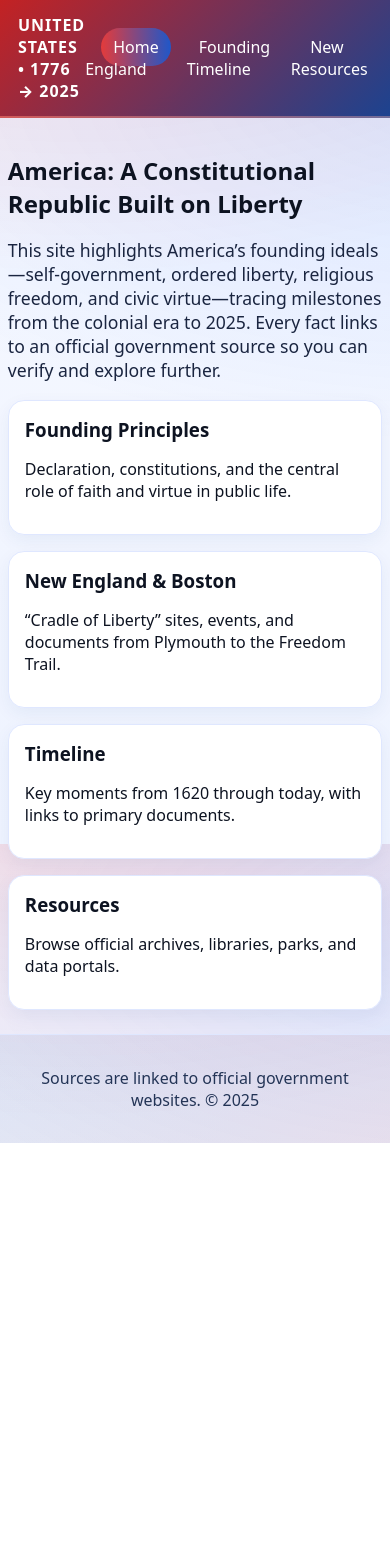
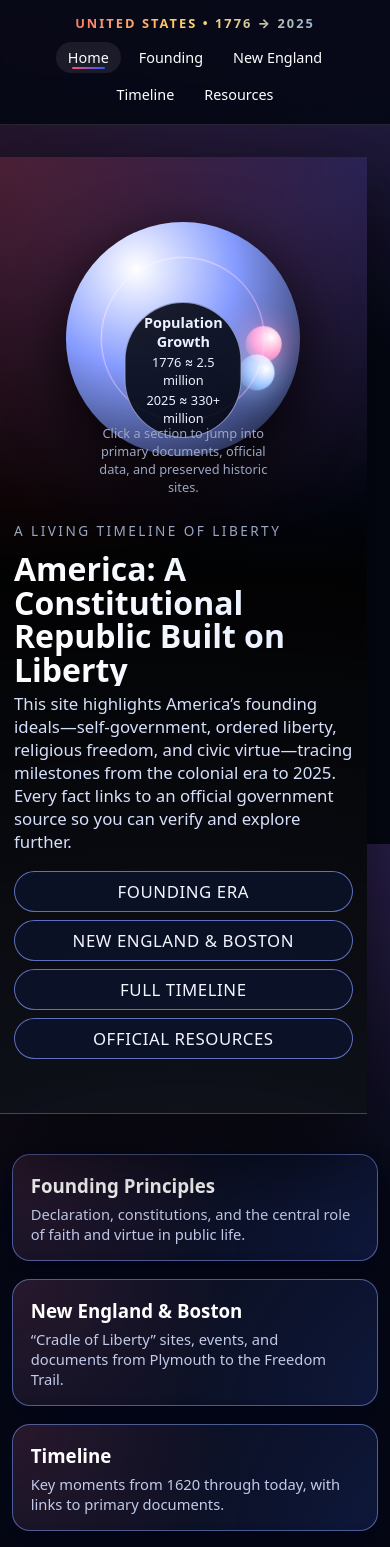
Before and after one commit to jessicacousins/usa_website, a React (Vite) app: page / in a window 390 px wide. Shown: the top 1547 px of the page. Before the commit the page ends 1143 px from the top, so only its background shows below. Built offline with nearby package versions, Linux system fonts and the light colour scheme.

Commit message:
updated styles

```diff
--- a/src/index.css
+++ b/src/index.css
@@ -1,20 +1,20 @@
 :root {
-  --red: #c21818;
-  --blue: #143c8b;
+  --red: #ff5166;
+  --blue: #2b57ff;
   --white: #ffffff;
-  --ink: #0d1321;
-  --muted: #6b7a90;
+  --ink: #070b15;
+  --muted: #9ca6c3;
   --bg: radial-gradient(
-      1200px 600px at 20% -10%,
-      rgba(255, 0, 0, 0.12),
+      1400px 700px at 10% -10%,
+      rgba(255, 81, 102, 0.22),
+      transparent 65%
+    ),
+    radial-gradient(
+      1200px 600px at 110% 0%,
+      rgba(43, 87, 255, 0.24),
       transparent 60%
     ),
-    radial-gradient(
-      1200px 600px at 120% 10%,
-      rgba(0, 87, 255, 0.12),
-      transparent 60%
-    ),
-    linear-gradient(180deg, #f7f9ff, #eef3ff);
+    linear-gradient(180deg, #050814, #050814 40%, #050814);
 }
 
 * {
@@ -30,70 +30,114 @@ body {
   font-family: system-ui, -apple-system, Segoe UI, Roboto, Inter, Arial,
     sans-serif;
   background: var(--bg);
-  color: var(--ink);
+  color: var(--white);
 }
+
+/* LAYOUT SHELL */
 
 .site {
   min-height: 100%;
   display: flex;
   flex-direction: column;
 }
+
 .container {
-  width: min(1100px, 96%);
+  width: min(1200px, 94%);
   margin-inline: auto;
-  padding: 24px 0;
+  padding: 32px 0 40px;
   flex: 1;
 }
+
+/* NAVBAR */
 
 .navWrap {
   position: sticky;
   top: 0;
-  z-index: 10;
+  z-index: 12;
   display: flex;
   align-items: center;
   justify-content: space-between;
-  padding: 14px 18px;
-  background: linear-gradient(
-    135deg,
-    rgba(193, 26, 26, 0.96),
-    rgba(20, 60, 139, 0.96)
-  );
+  padding: 14px 20px;
+  background: rgba(5, 8, 20, 0.92);
   color: var(--white);
-  backdrop-filter: saturate(140%) blur(8px);
-  border-bottom: 2px solid rgba(255, 255, 255, 0.25);
+  backdrop-filter: blur(18px) saturate(140%);
+  border-bottom: 1px solid rgba(255, 255, 255, 0.12);
 }
+
 .brand {
   font-weight: 800;
-  letter-spacing: 0.06em;
+  letter-spacing: 0.16em;
+  font-size: 0.8rem;
+  text-transform: uppercase;
+  background: linear-gradient(90deg, #ff5166, #ffd76c, #6ca5ff);
+  -webkit-background-clip: text;
+  background-clip: text;
+  color: transparent;
 }
+
+.nav {
+  display: flex;
+  align-items: center;
+  gap: 6px;
+}
+
 .nav a {
   color: var(--white);
   text-decoration: none;
-  margin-left: 16px;
-  padding: 8px 12px;
+  padding: 6px 12px;
   border-radius: 999px;
-  transition: transform 0.15s ease, background 0.15s ease;
+  font-size: 0.9rem;
+  position: relative;
+  transition: background 0.18s ease, transform 0.18s ease, color 0.18s ease;
 }
+
+.nav a::after {
+  content: "";
+  position: absolute;
+  left: 16px;
+  right: 16px;
+  bottom: 4px;
+  height: 2px;
+  border-radius: 999px;
+  background: linear-gradient(90deg, #ff5166, #2b57ff);
+  opacity: 0;
+  transform: scaleX(0.6);
+  transform-origin: center;
+  transition: opacity 0.2s ease, transform 0.2s ease;
+}
+
 .nav a:hover {
-  background: rgba(255, 255, 255, 0.18);
+  background: rgba(255, 255, 255, 0.06);
   transform: translateY(-1px);
 }
+
 .nav a.active {
-  background: linear-gradient(90deg, #e43b3b, #1f57c9);
+  background: rgba(255, 255, 255, 0.08);
+  color: #f9fbff;
+}
+
+.nav a.active::after {
+  opacity: 1;
+  transform: scaleX(1);
+}
+
+/* PAGES */
+
+.page {
+  animation: fade 0.35s ease both;
 }
 
 .page h1,
 .page h2 {
   margin: 12px 0 6px;
 }
+
 .page .lead {
-  font-size: 1.1rem;
-  color: #1a2540;
+  font-size: 1.05rem;
+  color: #d6def5;
   max-width: 80ch;
 }
-.page {
-  animation: fade 0.35s ease both;
-}
+
 @keyframes fade {
   from {
     opacity: 0;
@@ -105,32 +149,287 @@ body {
   }
 }
 
+/* HERO (HOME) */
+
+.homePage {
+  padding-top: 8px;
+}
+
+/* full-bleed hero that breaks out of the centered container */
+.heroShell {
+  position: relative;
+  left: 50%;
+  right: 50%;
+  margin-left: -50vw;
+  margin-right: -50vw;
+  width: 100vw;
+  max-width: 100%;
+  padding: 68px min(7vw, 72px);
+  box-sizing: border-box;
+
+  display: grid;
+  grid-template-columns: minmax(0, 1.6fr) minmax(0, 1.2fr);
+  gap: 40px;
+  align-items: center;
+
+  background: radial-gradient(
+      900px 600px at 0% 0%,
+      rgba(255, 81, 102, 0.28),
+      transparent 70%
+    ),
+    radial-gradient(
+      900px 600px at 100% 0%,
+      rgba(43, 87, 255, 0.32),
+      transparent 70%
+    ),
+    radial-gradient(
+      1200px 800px at 50% 120%,
+      rgba(255, 255, 255, 0.06),
+      rgba(0, 0, 0, 0.98)
+    ),
+    #050814;
+  border-bottom: 1px solid rgba(255, 255, 255, 0.12);
+  box-shadow: 0 34px 80px rgba(0, 0, 0, 0.7);
+  overflow: hidden;
+  isolation: isolate;
+}
+
+.heroLeft {
+  max-width: 640px;
+  position: relative;
+  z-index: 1;
+}
+
+.heroKicker {
+  font-size: 0.85rem;
+  text-transform: uppercase;
+  letter-spacing: 0.18em;
+  color: var(--muted);
+  margin: 0 0 10px;
+}
+
+.heroTitle {
+  font-size: clamp(2rem, 3vw + 0.7rem, 3.4rem);
+  line-height: 1.05;
+  margin: 0 0 14px;
+  background: linear-gradient(90deg, #ffffff, #e4edff);
+  -webkit-background-clip: text;
+  background-clip: text;
+  color: transparent;
+}
+
+.heroLead {
+  font-size: 1.05rem;
+  max-width: 48rem;
+  color: #d7e0fb;
+  margin: 0 0 18px;
+}
+
+.heroPills {
+  display: flex;
+  flex-wrap: wrap;
+  gap: 10px;
+  margin-top: 8px;
+}
+
+.heroPill {
+  display: inline-flex;
+  align-items: center;
+  gap: 8px;
+  padding: 8px 14px;
+  border-radius: 999px;
+  background: rgba(12, 18, 40, 0.9);
+  border: 1px solid rgba(132, 154, 255, 0.7);
+  color: #f4f6ff;
+  text-decoration: none;
+  font-size: 0.9rem;
+  letter-spacing: 0.04em;
+  text-transform: uppercase;
+  transition: transform 0.18s ease, box-shadow 0.18s ease, background 0.18s ease,
+    border-color 0.18s ease;
+}
+
+.heroPill span {
+  font-size: 1.05rem;
+}
+
+.heroPill:hover {
+  transform: translateY(-2px);
+  background: radial-gradient(
+      circle at 0% 0%,
+      rgba(255, 81, 102, 0.45),
+      transparent 55%
+    ),
+    radial-gradient(
+      circle at 100% 100%,
+      rgba(43, 87, 255, 0.5),
+      transparent 55%
+    );
+  border-color: #ffffff;
+  box-shadow: 0 16px 40px rgba(19, 36, 94, 0.65);
+}
+
+/* hero visual side */
+
+.heroRight {
+  position: relative;
+  min-height: 260px;
+  display: flex;
+  align-items: center;
+  justify-content: center;
+}
+
+.heroGlobe {
+  position: relative;
+  width: min(320px, 60vw);
+  aspect-ratio: 1 / 1;
+  border-radius: 999px;
+  background: radial-gradient(circle at 30% 20%, #ffffff, #859bff 40%, #050814);
+  box-shadow: 0 18px 60px rgba(0, 0, 0, 0.85);
+  overflow: hidden;
+}
+
+.heroRing {
+  position: absolute;
+  inset: 15%;
+  border-radius: 999px;
+  border: 1px solid rgba(255, 255, 255, 0.3);
+  mix-blend-mode: screen;
+  animation: orbit 18s linear infinite;
+}
+
+.heroRing--red {
+  border-color: rgba(255, 81, 102, 0.7);
+  animation-duration: 22s;
+}
+
+.heroRing--blue {
+  border-color: rgba(43, 87, 255, 0.7);
+}
+
+.heroRing::before {
+  content: "";
+  position: absolute;
+  width: 36px;
+  height: 36px;
+  border-radius: 999px;
+  background: radial-gradient(circle at 30% 30%, #ffffff, #ff5166, #050814);
+  top: -18px;
+  left: 50%;
+  transform: translateX(-50%);
+  box-shadow: 0 0 32px rgba(255, 81, 102, 0.85);
+}
+
+.heroRing--blue::before {
+  background: radial-gradient(circle at 30% 30%, #ffffff, #6ca5ff, #050814);
+  box-shadow: 0 0 32px rgba(108, 165, 255, 0.9);
+}
+
+.heroBadge {
+  position: absolute;
+  bottom: 18px;
+  left: 50%;
+  transform: translateX(-50%);
+  padding: 10px 14px;
+  border-radius: 999px;
+  background: rgba(5, 8, 20, 0.9);
+  border: 1px solid rgba(188, 203, 255, 0.7);
+  display: flex;
+  flex-direction: column;
+  gap: 2px;
+  font-size: 0.8rem;
+  color: #edf1ff;
+  text-align: center;
+}
+
+.heroBadge strong {
+  font-size: 0.9rem;
+}
+
+.heroCaption {
+  position: absolute;
+  bottom: -32px;
+  left: 50%;
+  transform: translateX(-50%);
+  font-size: 0.8rem;
+  color: var(--muted);
+  text-align: center;
+  max-width: 260px;
+}
+
+@keyframes orbit {
+  from {
+    transform: rotate(0deg);
+  }
+  to {
+    transform: rotate(360deg);
+  }
+}
+
+/* HOME SECTIONS */
+
+.homeSections {
+  margin-top: 40px;
+}
+
 .cards {
   display: grid;
   grid-template-columns: repeat(auto-fit, minmax(220px, 1fr));
-  gap: 16px;
+  gap: 18px;
   margin-top: 18px;
 }
+
 .card {
   display: block;
-  padding: 16px;
-  border-radius: 16px;
+  padding: 18px 18px 16px;
+  border-radius: 18px;
   text-decoration: none;
   color: inherit;
-  background: #fff;
-  border: 1px solid #dfe7ff;
-  box-shadow: 0 6px 18px rgba(20, 60, 139, 0.06);
-  transition: transform 0.18s ease, box-shadow 0.18s ease,
-    border-color 0.18s ease;
+  background: radial-gradient(
+      circle at 0% 0%,
+      rgba(255, 81, 102, 0.12),
+      transparent 58%
+    ),
+    radial-gradient(
+      circle at 120% 120%,
+      rgba(43, 87, 255, 0.14),
+      transparent 60%
+    ),
+    #0b1024;
+  border: 1px solid rgba(140, 166, 255, 0.5);
+  box-shadow: 0 10px 30px rgba(1, 5, 25, 0.7);
+  transition: transform 0.2s ease, box-shadow 0.2s ease, border-color 0.2s ease,
+    background 0.2s ease;
 }
+
 .card h3 {
-  margin: 0 0 8px;
+  margin: 0 0 6px;
 }
+
+.card p {
+  margin: 0;
+  color: #c2caea;
+  font-size: 0.92rem;
+}
+
 .card:hover {
-  transform: translateY(-3px);
-  box-shadow: 0 10px 24px rgba(20, 60, 139, 0.12);
-  border-color: #b9c8ff;
+  transform: translateY(-4px) translateZ(0);
+  box-shadow: 0 18px 50px rgba(0, 0, 0, 0.9);
+  border-color: #ffffff;
+  background: radial-gradient(
+      circle at 0% 0%,
+      rgba(255, 81, 102, 0.24),
+      transparent 60%
+    ),
+    radial-gradient(
+      circle at 120% 120%,
+      rgba(43, 87, 255, 0.26),
+      transparent 60%
+    ),
+    #060a18;
 }
+
+/* FACT LISTS / GENERAL CONTENT */
 
 .facts {
   list-style: none;
@@ -139,58 +438,135 @@ body {
   display: grid;
   gap: 14px;
 }
+
 .fact {
   padding: 16px 18px;
-  background: #fff;
-  border: 1px solid #e0e8ff;
-  border-left: 6px solid var(--blue);
-  border-radius: 14px;
+  background: #070b18;
+  border: 1px solid rgba(144, 167, 255, 0.6);
+  border-left: 4px solid var(--blue);
+  border-radius: 16px;
+  box-shadow: 0 12px 28px rgba(0, 0, 0, 0.7);
 }
+
 .fact h4 {
   margin: 0 0 6px;
-  font-size: 1.05rem;
+  font-size: 1.02rem;
+  color: #f4f6ff;
 }
+
 .fact a {
   text-decoration: none;
-  color: var(--blue);
+  color: #9eb6ff;
 }
+
 .fact a:hover {
   text-decoration: underline;
 }
+
 .fact p {
   margin: 6px 0 0;
-  color: #2a3858;
+  color: #d2daf6;
 }
+
+/* TIMELINE */
 
 .timeline {
   display: grid;
   gap: 12px;
   margin-top: 16px;
+  position: relative;
+  padding-left: 6px;
 }
+
+.timeline::before {
+  content: "";
+  position: absolute;
+  left: 44px;
+  top: 0;
+  bottom: 0;
+  width: 2px;
+  border-radius: 999px;
+  background: linear-gradient(
+    180deg,
+    rgba(255, 81, 102, 0.7),
+    rgba(43, 87, 255, 0.7)
+  );
+  opacity: 0.6;
+}
+
 .timelineRow {
   display: grid;
   grid-template-columns: 96px 1fr;
   gap: 12px;
-  background: #fff;
-  border: 1px solid #e0e8ff;
-  border-radius: 14px;
+  background: #070b18;
+  border: 1px solid rgba(144, 167, 255, 0.7);
+  border-radius: 16px;
   padding: 12px 14px;
+  position: relative;
+  overflow: hidden;
+  transition: transform 0.18s ease, box-shadow 0.18s ease,
+    border-color 0.18s ease, background 0.18s ease;
 }
+
+.timelineRow::before {
+  content: "";
+  position: absolute;
+  width: 12px;
+  height: 12px;
+  border-radius: 999px;
+  border: 2px solid #ffffff;
+  background: radial-gradient(circle, #ff5166, #2b57ff);
+  left: 38px;
+  top: 50%;
+  transform: translate(-50%, -50%);
+  box-shadow: 0 0 18px rgba(108, 165, 255, 0.9);
+}
+
+.timelineRow:hover {
+  transform: translateY(-2px);
+  box-shadow: 0 16px 42px rgba(0, 0, 0, 0.85);
+  border-color: #ffffff;
+  background: radial-gradient(
+      circle at 0% 0%,
+      rgba(255, 81, 102, 0.24),
+      transparent 65%
+    ),
+    radial-gradient(
+      circle at 120% 100%,
+      rgba(43, 87, 255, 0.24),
+      transparent 65%
+    ),
+    #050814;
+}
+
 .year {
   font-weight: 900;
-  letter-spacing: 0.06em;
-  color: var(--red);
+  letter-spacing: 0.16em;
+  color: #ffb4c0;
   display: flex;
   align-items: center;
   justify-content: center;
+  font-size: 0.9rem;
+  text-transform: uppercase;
 }
+
+.detail p {
+  margin: 0 0 4px;
+  color: #d6def5;
+  font-size: 0.93rem;
+}
+
 .detail a {
-  color: var(--blue);
+  color: #9eb6ff;
   text-decoration: none;
+  font-size: 0.85rem;
 }
+
 .detail a:hover {
   text-decoration: underline;
 }
+
+/* RESOURCES */
 
 .resList {
   list-style: none;
@@ -199,33 +575,103 @@ body {
   display: grid;
   gap: 12px;
 }
+
 .resItem {
-  background: #fff;
-  border: 1px solid #e0e8ff;
-  border-radius: 14px;
+  background: #070b18;
+  border: 1px solid rgba(144, 167, 255, 0.7);
+  border-radius: 16px;
   padding: 14px;
+  box-shadow: 0 12px 30px rgba(0, 0, 0, 0.7);
 }
+
 .resItem a {
   font-weight: 700;
-  color: var(--blue);
+  color: #9eb6ff;
   text-decoration: none;
 }
+
 .resItem a:hover {
   text-decoration: underline;
 }
+
 .resItem p {
   margin: 6px 0 0;
-  color: #2a3858;
+  color: #d2daf6;
+  font-size: 0.92rem;
 }
+
+/* FOOTER */
 
 .footer {
   text-align: center;
-  padding: 16px;
-  color: #233456;
-  background: linear-gradient(
-    135deg,
-    rgba(20, 60, 139, 0.08),
-    rgba(193, 26, 26, 0.08)
-  );
-  border-top: 1px solid #dfe7ff;
+  padding: 18px;
+  color: #a7b2d3;
+  background: rgba(5, 8, 20, 0.96);
+  border-top: 1px solid rgba(255, 255, 255, 0.12);
+  font-size: 0.85rem;
 }
+
+/* RESPONSIVE */
+
+@media (max-width: 900px) {
+  .heroShell {
+    grid-template-columns: 1fr;
+    padding: 52px 20px 54px;
+    text-align: left;
+  }
+
+  .heroRight {
+    order: -1;
+    margin-bottom: 12px;
+  }
+
+  .heroCaption {
+    bottom: -40px;
+  }
+
+  .timeline::before {
+    left: 28px;
+  }
+
+  .timelineRow::before {
+    left: 24px;
+  }
+
+  .timelineRow {
+    grid-template-columns: 84px 1fr;
+  }
+}
+
+@media (max-width: 640px) {
+  .navWrap {
+    flex-wrap: wrap;
+    gap: 10px;
+  }
+
+  .brand {
+    width: 100%;
+    text-align: center;
+  }
+
+  .nav {
+    justify-content: center;
+    flex-wrap: wrap;
+  }
+
+  .heroShell {
+    padding-inline: 14px;
+  }
+
+  .heroPills {
+    gap: 8px;
+  }
+
+  .heroPill {
+    width: 100%;
+    justify-content: center;
+  }
+
+  .container {
+    padding: 24px 0 32px;
+  }
+}
--- a/src/pages/Home.jsx
+++ b/src/pages/Home.jsx
@@ -2,27 +2,64 @@ import React from "react";
 
 export default function Home() {
   return (
-    <section className="page">
-      <h1 className="hero">
+    <section className="page homePage">
+      <div className="heroShell">
+        <div className="heroLeft">
+          <p className="heroKicker">A living timeline of liberty</p>
+          <h1 className="heroTitle">
             America: A Constitutional Republic Built on Liberty
           </h1>
-      <p className="lead">
-        This site highlights America’s founding ideals—self-government, ordered
-        liberty, religious freedom, and civic virtue—tracing milestones from the
-        colonial era to 2025. Every fact links to an official government source
-        so you can verify and explore further.
+          <p className="heroLead">
+            This site highlights America’s founding ideals—self-government,
+            ordered liberty, religious freedom, and civic virtue—tracing
+            milestones from the colonial era to 2025. Every fact links to an
+            official government source so you can verify and explore further.
           </p>
 
+          <div className="heroPills">
+            <a className="heroPill" href="/founding">
+              <span>Founding Era</span>
+            </a>
+            <a className="heroPill" href="/new-england">
+              <span>New England &amp; Boston</span>
+            </a>
+            <a className="heroPill" href="/timeline">
+              <span>Full Timeline</span>
+            </a>
+            <a className="heroPill" href="/resources">
+              <span>Official Resources</span>
+            </a>
+          </div>
+        </div>
+
+        <div className="heroRight">
+          <div className="heroGlobe">
+            <div className="heroRing heroRing--red"></div>
+            <div className="heroRing heroRing--blue"></div>
+            <div className="heroBadge">
+              <strong>Population Growth</strong>
+              <span>1776 ≈ 2.5 million</span>
+              <span>2025 ≈ 330+ million</span>
+            </div>
+          </div>
+          <p className="heroCaption">
+            Click a section to jump into primary documents, official data, and
+            preserved historic sites.
+          </p>
+        </div>
+      </div>
+
+      <div className="homeSections">
         <div className="cards">
           <a className="card" href="/founding">
             <h3>Founding Principles</h3>
             <p>
-            Declaration, constitutions, and the central role of faith and virtue
-            in public life.
+              Declaration, constitutions, and the central role of faith and
+              virtue in public life.
             </p>
           </a>
           <a className="card" href="/new-england">
-          <h3>New England & Boston</h3>
+            <h3>New England &amp; Boston</h3>
             <p>
               “Cradle of Liberty” sites, events, and documents from Plymouth to
               the Freedom Trail.
@@ -40,6 +77,7 @@ export default function Home() {
             <p>Browse official archives, libraries, parks, and data portals.</p>
           </a>
         </div>
+      </div>
     </section>
   );
 }
```
Lines whose indentation alone changed are shown as unchanged.
